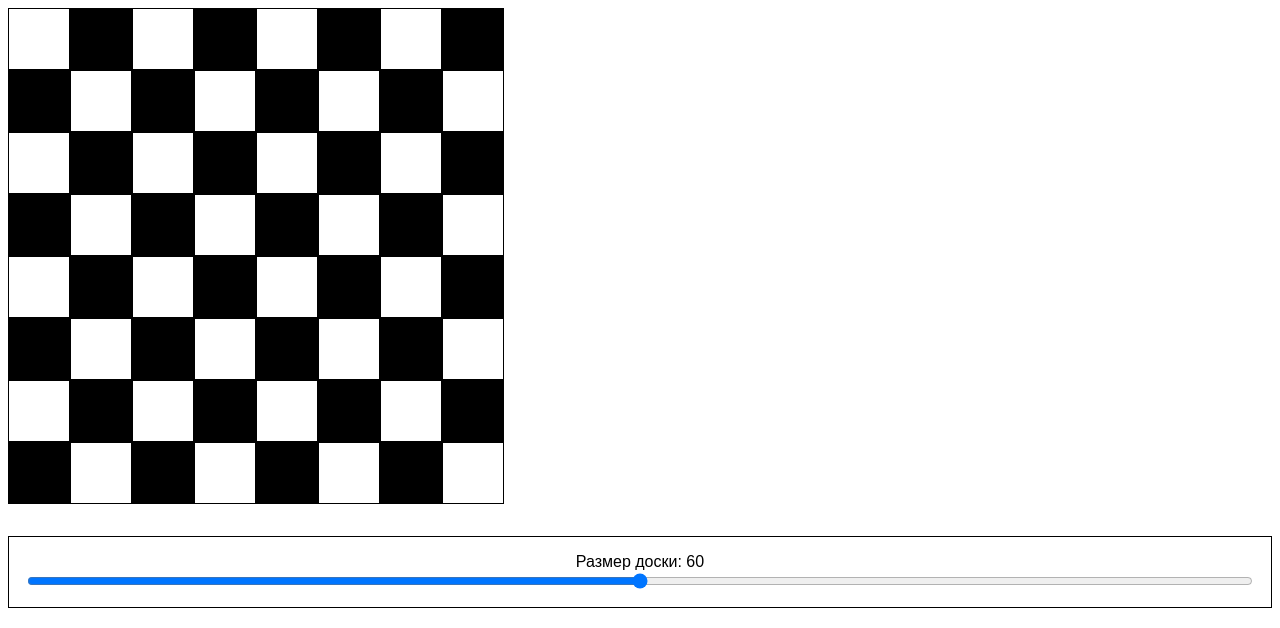
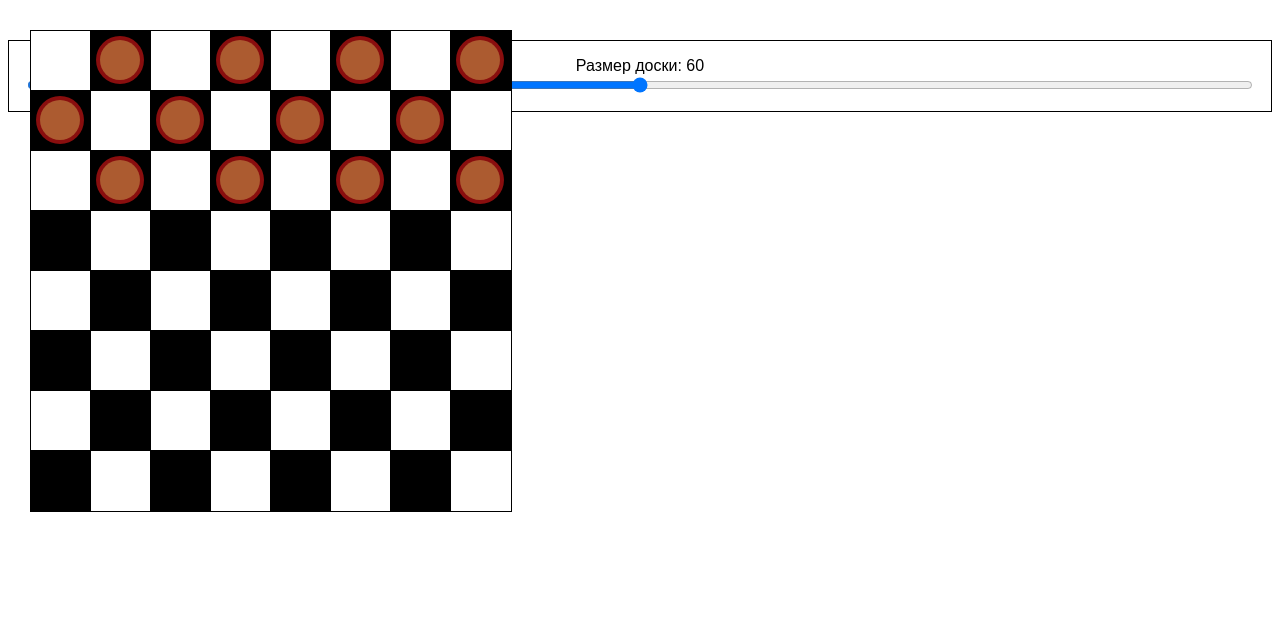
Before and after one commit to yletfull/checkers, a React (Create React App) app: page / in a window 1280 px wide. Shown: the top 628 px of the page. Built offline with nearby package versions, Linux system fonts and the light colour scheme.

Commit message:
checkers add

```diff
--- /dev/null
+++ b/src/features/Board/components/Checker/index.tsx
@@ -0,0 +1,26 @@
+import React from "react";
+import "./styles.scss";
+
+type SquareProps = {
+  color: string;
+  posX: number,
+  posY: number,
+  size: number;
+};
+
+export default function Checker(props: SquareProps) {
+  const { color, size, posX, posY } = props;
+
+  return (
+    <React.Fragment>
+      <div
+        className={`checker checker__${color}`}
+        style={{width: size - size / 3, height: size - size / 3, left: posX + (size / 3) / 2, top: posY + (size / 3) / 2}}
+      />
+      <div
+        className={` checker checker__filler`}
+        style={{width: size - size / 5, height: size - size / 5, left: posX + (size / 5) / 2, top: posY + (size / 5) / 2}}
+      />
+    </React.Fragment>
+);
+}
--- /dev/null
+++ b/src/features/Board/components/Checker/styles.scss
@@ -0,0 +1,20 @@
+
+.checker {
+  position: absolute;
+  border-radius: 50%;
+  box-sizing: content-box;
+  z-index: 1;
+
+  &__white {
+    background-color: white;
+  }
+
+  &__black {
+    background-color: rgb(172, 91, 48);
+  }
+
+  &__filler {
+    background-color: #890e0e;
+    z-index: 0;
+  }
+}
--- a/src/features/Board/components/Square/index.tsx
+++ b/src/features/Board/components/Square/index.tsx
@@ -2,15 +2,20 @@ import "./styles.scss";
 
 type SquareProps = {
   color: string;
+  posX: number,
+  posY: number,
   letter?: string;
   number?: number;
   size?: number;
 };
 
 export default function Square(props: SquareProps) {
-  const { color, letter, number, size } = props;
+  const { color, letter, number, size, posX, posY } = props;
   return (
-    <div className="square__wrapper" >
+    <div
+      className="square__wrapper"
+      style={{left: posX, top: posY}}
+    >
       <div className="square__letter">{letter}</div>
       <div className="square__number">{number}</div>
       <div
--- a/src/features/Board/components/Square/styles.scss
+++ b/src/features/Board/components/Square/styles.scss
@@ -1,12 +1,12 @@
-$squareSize: 5rem;
 
 .square {
   position: relative;
-  height: $squareSize;
-  width: $squareSize;
-  background-color: red;
   border: 1px solid black;
   box-sizing: content-box;
+
+  &__wrapper {
+    position: absolute;
+  }
 
   &__white {
     background-color: white;
@@ -15,8 +15,4 @@ $squareSize: 5rem;
   &__black {
     background-color: black;
   }
-
-  &__letter {
-    top: 1rem;
-  }
 }
--- a/src/features/Board/index.tsx
+++ b/src/features/Board/index.tsx
@@ -1,13 +1,17 @@
 import "./styles.scss";
 import Square from "./components/Square";
-import { useState } from "react";
+import { useEffect, useState } from "react";
+import Checker from "./components/Checker";
 
 enum Colors {
   White = 'white',
   Black = 'black',
 }
 
-const generateFieldMap = (height: number, width: number): Array<Array<any>> => {
+type FieldMap = Array<Array<any>>;
+type CheckersMap = Array<object>;
+
+const generateFieldMap = (height: number, width: number, size: number): FieldMap => {
   const rows: Array<any> = [];
   let isEvenRow: boolean = false;
   let isEvenColumn: boolean = false;
@@ -34,32 +38,81 @@ const generateFieldMap = (height: number, width: number): Array<Array<any>> => {
         }
       }
 
-      rows[rowIndex][columnIndex] = { row: rowIndex + 1, column: columnIndex + 1, color };
+      rows[rowIndex][columnIndex] = {
+        posX: size / 2 + columnIndex * size,
+        posY: size / 2 + rowIndex * size,
+        row: rowIndex + 1,
+        column: columnIndex + 1,
+        color
+      };
     }
   }
   return rows;
 }
 
+const generateCheckersMap = (fieldMap: FieldMap): CheckersMap => {
+  const tmp = fieldMap;
+  const initialCheckersSquares = [
+    [0, 1, Colors.Black],
+    [0, 3, Colors.Black],
+    [0, 5, Colors.Black],
+    [0, 7, Colors.Black],
+    [1, 0, Colors.Black],
+    [1, 2, Colors.Black],
+    [1, 4, Colors.Black],
+    [1, 6, Colors.Black],
+    [2, 1, Colors.Black],
+    [2, 3, Colors.Black],
+    [2, 5, Colors.Black],
+    [2, 7, Colors.Black],
+  ]
+  const initialCheckersPosition = initialCheckersSquares.map(([row, column, color]: any) => {
+    const {posX, posY} = tmp[row][column];
+    return {posX, posY, color};
+  })
+  return initialCheckersPosition;
+}
+
 interface BoardProps {
-  boardSize: number,
+  size: number,
 }
 
 export default function Board(props: BoardProps) {
-  const { boardSize } = props;
-  const fieldMap = generateFieldMap(8, 8);
+  const { size } = props;
+  const [fieldMap, setFieldMap] = useState<FieldMap>([[]]);
+  const [checkersMap, setCheckersMap] = useState<CheckersMap>([[]]);
+
+  useEffect(() => {
+    const fieldMap: FieldMap = generateFieldMap(8, 8, size);
+    setFieldMap(fieldMap);
+    const checkersMap: CheckersMap = generateCheckersMap(fieldMap);
+    setCheckersMap(checkersMap);
+  }, [size])
 
   return (
     <div className="board">
       {fieldMap.map((row) => (
         <div className="row">
-          {row.map(({color}) =>
+          {row.map(({color, posX, posY}: any) =>
             <Square
+              posX={posX}
+              posY={posY}
               color={color}
-              size={boardSize}
+              size={size}
+              key={`${posX}_${posY}`}
             />
           )}
         </div>
       ))}
+      {checkersMap.map(({color, posX, posY}: any) => (
+        <Checker
+          posX={posX}
+          posY={posY}
+          color={color}
+          size={size}
+          key={`${posX}_${posY}`}
+        />
+      ))}
     </div>
   );
 }
--- a/src/features/Display/index.tsx
+++ b/src/features/Display/index.tsx
@@ -8,7 +8,7 @@ export default function Display() {
   return (
     <div className="display">
       <Board
-        boardSize={boardSize}
+        size={boardSize}
       />
 
       <div className="display__board-size">
```
